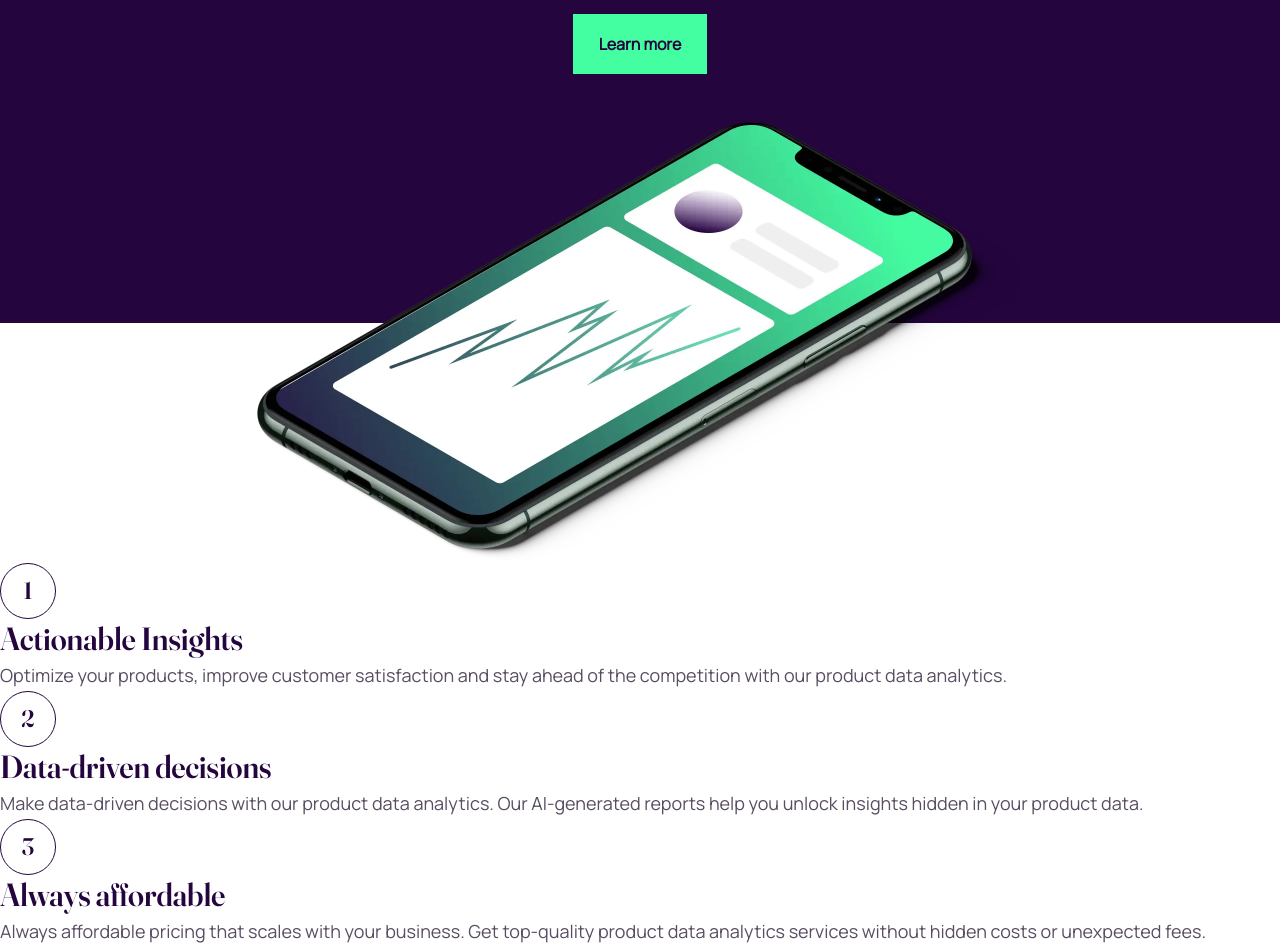
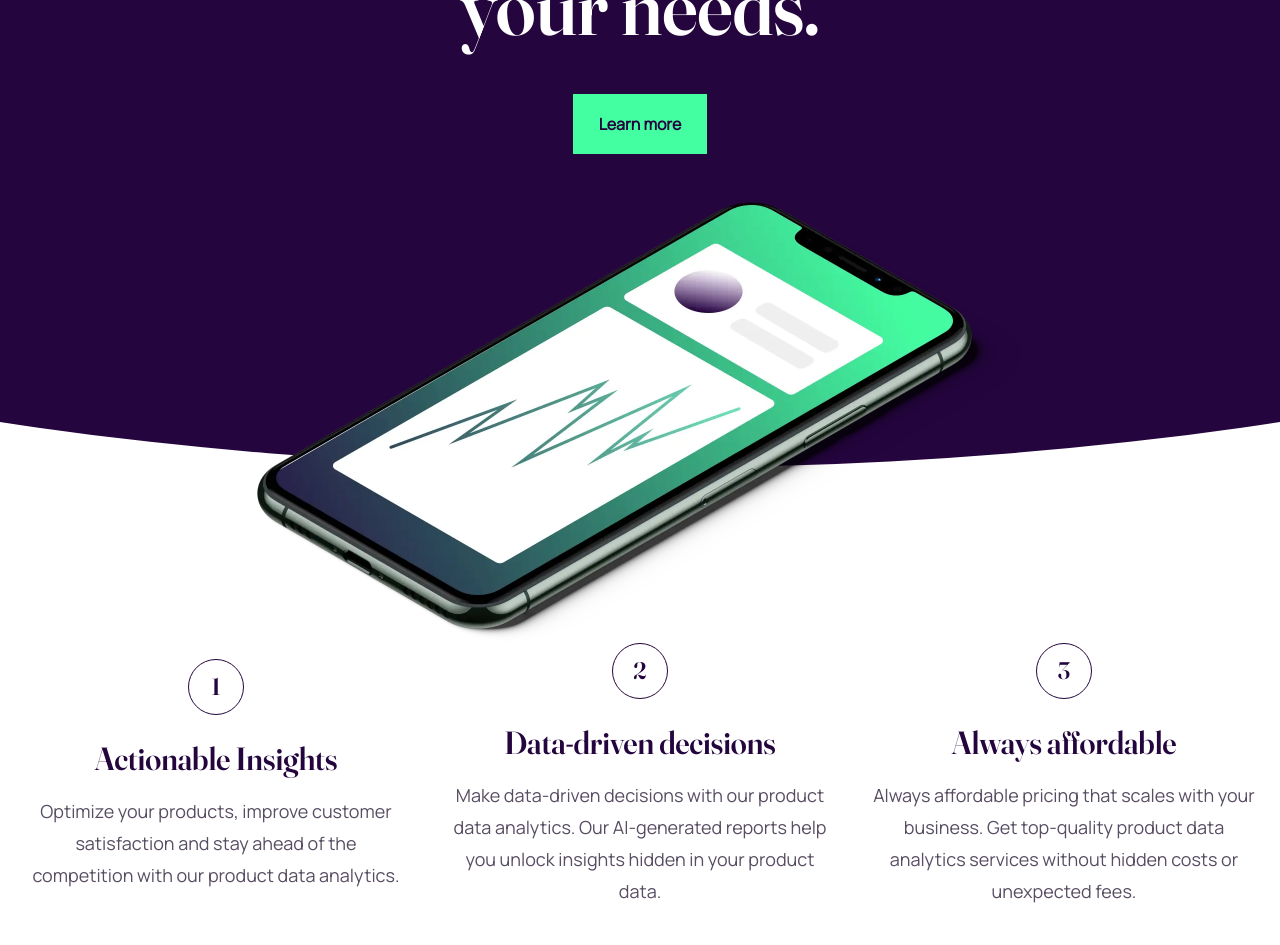
Before and after one commit to jeeasistio/workit, a website: page index.html in a window 1280 px wide. Shown: the part 220-1165 px from the top of the page. After the commit the page ends 1127 px from the top, so only its background shows below. Drawn offline with Linux system fonts and the light colour scheme.

Commit message:
features done

```diff
--- a/index.html
+++ b/index.html
@@ -12,7 +12,9 @@
 
     <body>
         <div class="relative pt-8 overflow-hidden">
-            <div class="bg-primary h-full w-[200%] absolute -top-60 -z-10"></div>
+            <div
+                class="bg-primary h-[30rem] sm:h-[31rem] lg:h-[43rem] w-[200%] absolute top-0 rounded-b-[50%] translate-x-[-25%] -z-10"
+            ></div>
             <div class="hidden absolute">
                 <img src="/assets/images/bg-pattern-1.svg" alt="spring" />
             </div>
@@ -20,59 +22,65 @@
                 <img src="/assets/images/bg-pattern-2.svg" alt="spring" />
             </div>
 
-            <div class="md:container md:mx-auto px-4 flex flex-col space-y-12">
+            <div class="lg:container lg:mx-auto px-2 flex flex-col space-y-12">
                 <div class="flex flex-row justify-between">
                     <img src="./assets/images/logo-light.svg" alt="workit" />
                     <button class="btn btn-secondary text-white">Apply for access</button>
                 </div>
 
                 <h2 class="text-white text-center">
-                    Data <span class="underline decoration-secondary decoration-4">tailored</span> to your needs.
+                    Data <span class="underline decoration-secondary decoration-4">tailored</span> to <br />your needs.
                 </h2>
 
                 <button class="btn btn-primary mx-auto">Learn more</button>
 
-                <div class="w-[320px] md:w-[514px] xl:w-[767px] mx-auto">
+                <div class="w-[320px] lg:w-[514px] xl:w-[767px] mx-auto">
                     <img srcset="/assets/images/image-hero.webp" alt="phone" />
                 </div>
             </div>
         </div>
 
-        <div>
-            <div>
+        <div class="flex flex-col lg:flex-row justify-center items-center text-center sm:max-lg:text-left gap-10 px-2">
+            <div class="flex flex-col sm:max-lg:flex-row items-center gap-6">
                 <div class="flex items-center justify-center border-primary border w-[3.5rem] h-[3.5rem] rounded-full">
                     <p class="font-serif text-2xl font-semibold text-primary">1</p>
                 </div>
-                <h6 class="text-primary">Actionable Insights</h6>
+                <div class="sm:max-w-xl lg:max-w-sm">
+                    <h6 class="text-primary mb-4">Actionable Insights</h6>
                     <p class="text-tertiary">
                         Optimize your products, improve customer satisfaction and stay ahead of the competition with our
                         product data analytics.
                     </p>
                 </div>
-            <div>
+            </div>
+            <div class="flex flex-col sm:max-lg:flex-row items-center gap-6">
                 <div class="flex items-center justify-center border-primary border w-[3.5rem] h-[3.5rem] rounded-full">
                     <p class="font-serif text-2xl font-semibold text-primary">2</p>
                 </div>
-                <h6 class="text-primary">Data-driven decisions</h6>
+                <div class="sm:max-w-xl lg:max-w-sm">
+                    <h6 class="text-primary mb-4">Data-driven decisions</h6>
                     <p class="text-tertiary">
-                    Make data-driven decisions with our product data analytics. Our AI-generated reports help you unlock
-                    insights hidden in your product data.
+                        Make data-driven decisions with our product data analytics. Our AI-generated reports help you
+                        unlock insights hidden in your product data.
                     </p>
                 </div>
-            <div>
+            </div>
+            <div class="flex flex-col sm:max-lg:flex-row items-center gap-6">
                 <div class="flex items-center justify-center border-primary border w-[3.5rem] h-[3.5rem] rounded-full">
                     <p class="font-serif text-2xl font-semibold text-primary">3</p>
                 </div>
-                <h6 class="text-primary">Always affordable</h6>
+                <div class="sm:max-w-xl lg:max-w-sm">
+                    <h6 class="text-primary mb-4">Always affordable</h6>
                     <p class="text-tertiary">
                         Always affordable pricing that scales with your business. Get top-quality product data analytics
                         services without hidden costs or unexpected fees.
                     </p>
                 </div>
             </div>
+        </div>
 
-        <div>
-            <div class="w-[281px] md:w-[477px]">
+        <!-- <div>
+            <div class="w-[281px] lg:w-[477px]">
                 <img src="./assets/images/image-founder.webp" alt="person" />
             </div>
 
@@ -94,6 +102,6 @@
                 <img src="./assets/images/icon-twitter.svg" alt="icon-twitter" />
                 <img src="./assets/images/icon-instagram.svg" alt="icon-instagram" />
             </div>
-        </div>
+        </div> -->
     </body>
 </html>
--- a/input.css
+++ b/input.css
@@ -48,7 +48,7 @@
             line-height: 3.5rem;
         }
     }
-    @screen md {
+    @screen lg {
         h2 {
             font-size: 5rem;
             line-height: 5rem;
```
Also changed, not shown: dist/output.css. Lines whose indentation alone changed are shown as unchanged.
